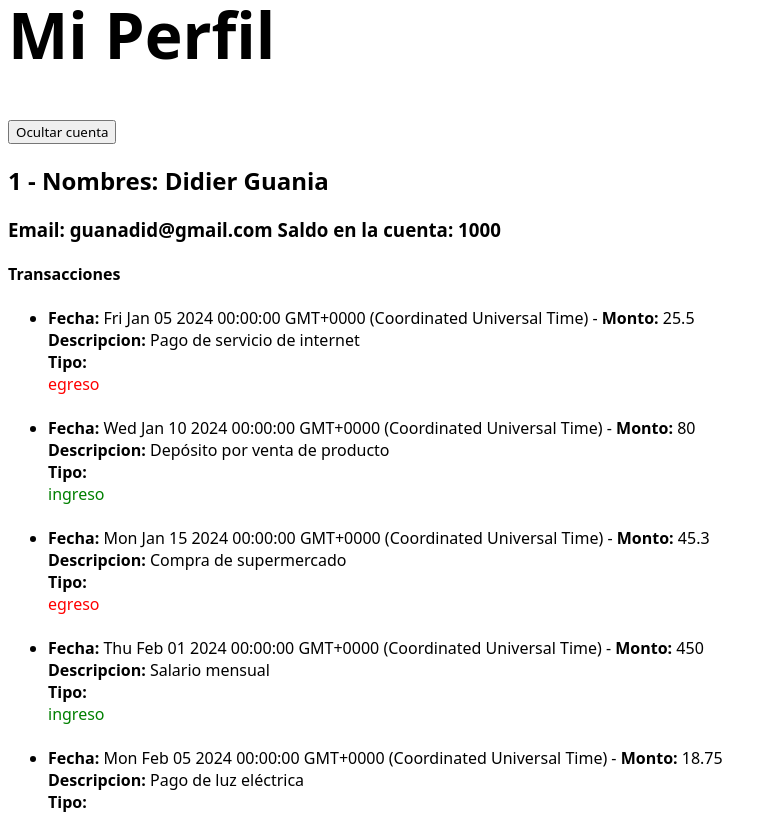
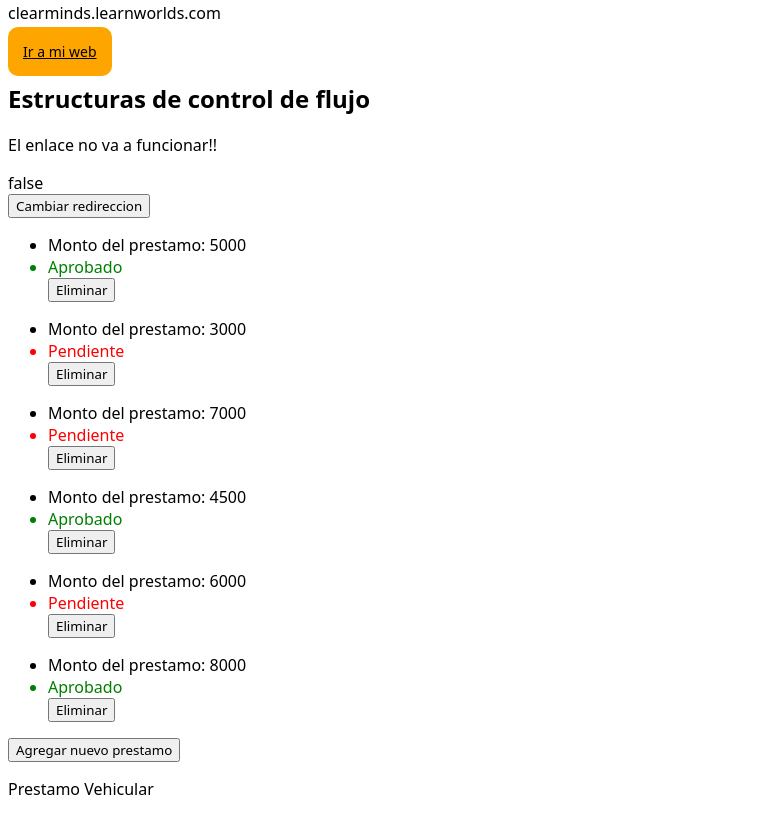
Before and after one commit to Angel-DGP/Aplicaciones-Web-Modernas-con-Angular, an Angular app: page / in a window 1280 px wide. Shown: the part 300-1114 px from the top of the page, without its empty margins (0-777 px from the left). Built offline with nearby package versions, Linux system fonts and the light colour scheme.

Commit message:
Reto 20 - Eventos

```diff
--- a/src/app/app.html
+++ b/src/app/app.html
@@ -1,5 +1,5 @@
 <h1>Krake Dev - Escuela de Programación</h1>
 <h2>Bienvenido, {{ title() }}</h2>
 <p>La mama de la mama</p>
-<mi-perfil></mi-perfil>
-<!--<app-prestamos></app-prestamos>-->
+<!--<mi-perfil></mi-perfil>-->
+<app-prestamos></app-prestamos>
--- a/src/app/app.ts
+++ b/src/app/app.ts
@@ -5,7 +5,7 @@ import { Prestamos } from './components/prestamos/prestamos';
 
 @Component({
   selector: 'app-root',
-  imports: [MiPerfil],
+  imports: [Prestamos],
   templateUrl: './app.html',
   styleUrl: './app.css'
 })
--- a/src/app/components/prestamos/prestamos.html
+++ b/src/app/components/prestamos/prestamos.html
@@ -10,12 +10,14 @@
 }
 {{redirigir}} <br>
 <button (click)="cambioRedireccion()">Cambiar redireccion</button>
-@for(prestamo of prestamosList; track prestamo.id){
+@for(prestamo of prestamosList; track prestamo.id; let indice = $index){
 <ul>
     <li>Monto del prestamo: {{prestamo.monto}}</li>
     <li [style.color]="prestamo.estado == 'Aprobado' ? 'green' : 'red'">{{prestamo.estado}}</li>
+    <button (click)="deletePrestamo(indice)">Eliminar</button>
 </ul>
 }
+<button (click)="agregarPrestamo()">Agregar nuevo prestamo</button>
 @switch (prestamo.tipo) {
 @case ('personal'){
 <p>Su tipo de prestamo es personal</p>
--- a/src/app/components/prestamos/prestamos.ts
+++ b/src/app/components/prestamos/prestamos.ts
@@ -19,18 +19,25 @@ export class Prestamos {
   }
   web = "clearminds.learnworlds.com"
   prestamosList = [
-    {id: 1, nombre: "Juan Perez", monto: 5000, estado: "Aprobado"},
-    {id: 2, nombre: "Maria Gomez", monto: 3000, estado: "Pendiente"},
-    {id: 3, nombre: "Carlos Sanchez", monto: 7000, estado: "Pendiente"},
-    {id: 4, nombre: "Ana Martinez", monto: 4500, estado: "Aprobado"},
-    {id: 5, nombre: "Luis Rodriguez", monto: 6000, estado: "Pendiente"},
-    {id: 6, nombre: "Sofia Lopez", monto: 8000, estado: "Aprobado"},
+    { id: 1, nombre: "Juan Perez", monto: 5000, estado: "Aprobado" },
+    { id: 2, nombre: "Maria Gomez", monto: 3000, estado: "Pendiente" },
+    { id: 3, nombre: "Carlos Sanchez", monto: 7000, estado: "Pendiente" },
+    { id: 4, nombre: "Ana Martinez", monto: 4500, estado: "Aprobado" },
+    { id: 5, nombre: "Luis Rodriguez", monto: 6000, estado: "Pendiente" },
+    { id: 6, nombre: "Sofia Lopez", monto: 8000, estado: "Aprobado" },
   ]
-  prestamo={
+  prestamo = {
     id: 1, tipo: 'vehicular', interes: 5, monto: 15000
   }
   redirigir = false;
-  cambioRedireccion(){
+  cambioRedireccion() {
     this.redirigir = !this.redirigir;
   }
+  deletePrestamo(indice: number) {
+    this.prestamosList.splice(indice,1);
+  }
+  agregarPrestamo() {
+    let prestamo = { id: this.prestamosList.length+1, nombre: "Yo", monto: 1200, estado: "Aprobado" };
+    this.prestamosList.push(prestamo);
+  }
 }
```
